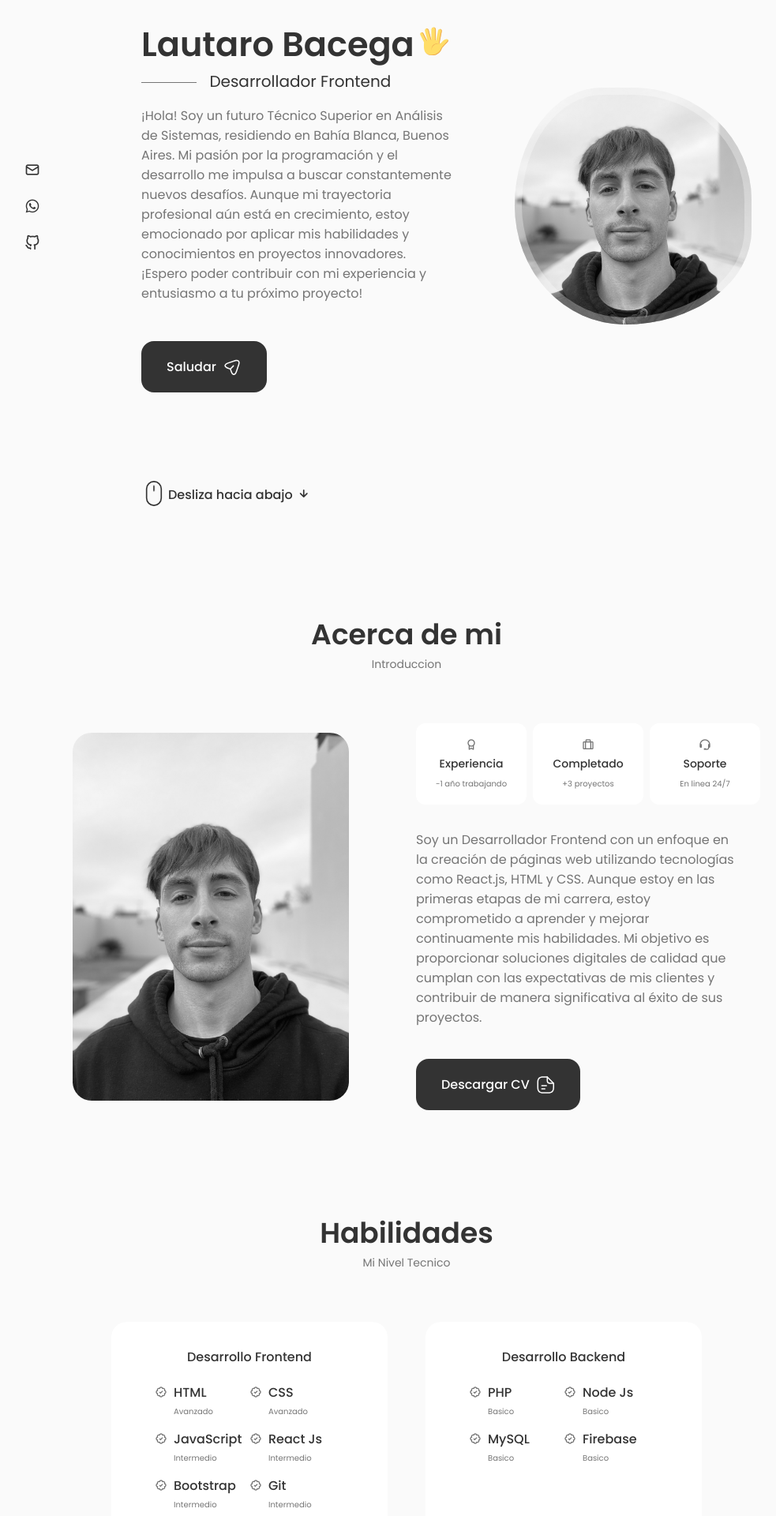
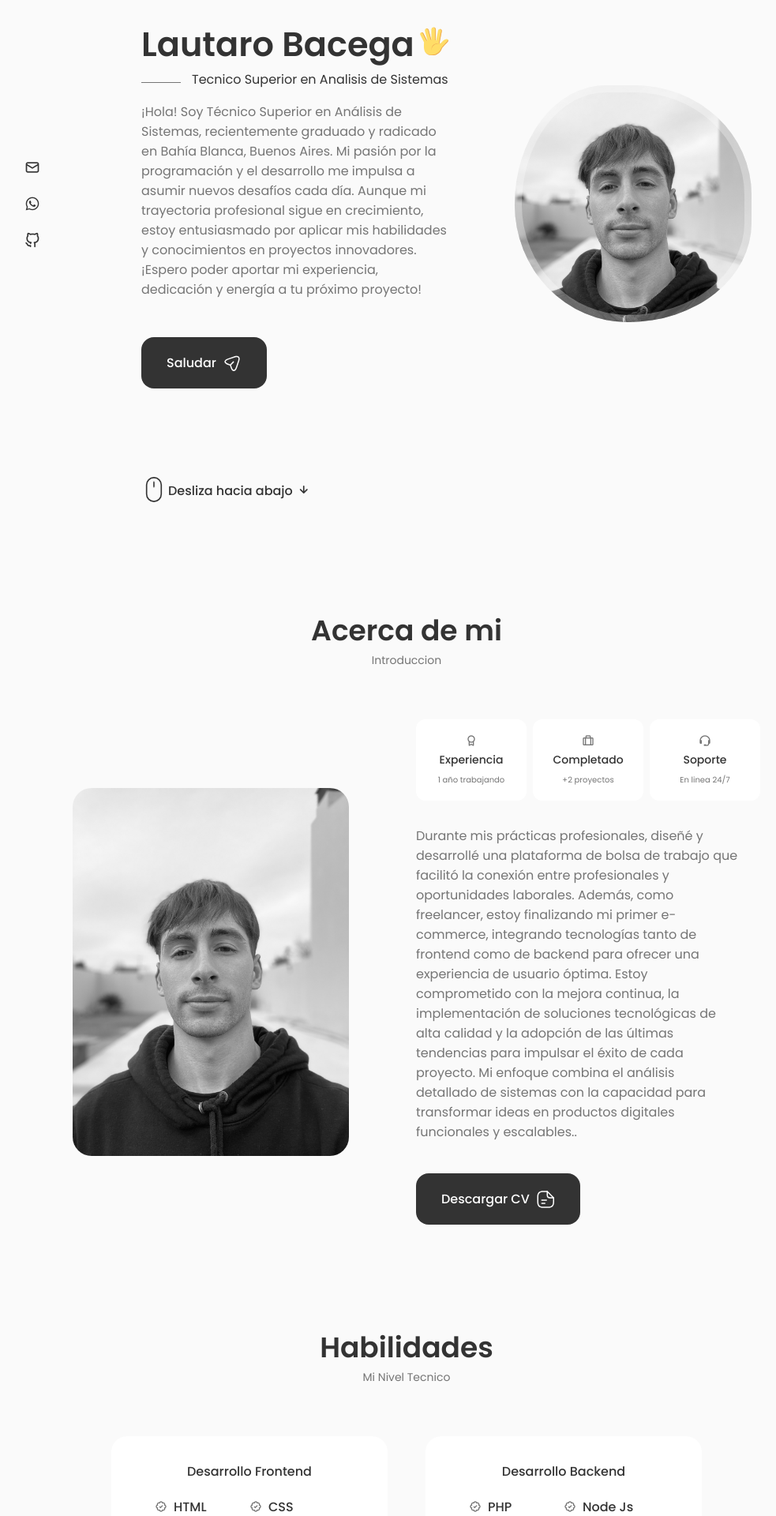
Before and after one commit to LautaroBacega/Portfolio-BacegaLautaro, a React (Create React App) app: page / in a window 1280 px wide. Shown: the part 160-2080 px from the top of the page at 79% size, without its empty margins (125-1108 px from the left). Built offline with nearby package versions, Linux system fonts and the light colour scheme.

Commit message:
detalles

```diff
--- a/src/components/about/About.jsx
+++ b/src/components/about/About.jsx
@@ -16,7 +16,8 @@ const About = () => {
             <div className="about__data">
                 <Info/>
 
-                <p className="about__description">Soy un Desarrollador Frontend con un enfoque en la creación de páginas web utilizando tecnologías como React.js, HTML y CSS. Aunque estoy en las primeras etapas de mi carrera, estoy comprometido a aprender y mejorar continuamente mis habilidades. Mi objetivo es proporcionar soluciones digitales de calidad que cumplan con las expectativas de mis clientes y contribuir de manera significativa al éxito de sus proyectos.</p>
+                <p className="about__description">Durante mis prácticas profesionales, diseñé y desarrollé una plataforma de bolsa de trabajo que facilitó la conexión entre profesionales y oportunidades laborales. Además, como freelancer, estoy finalizando mi primer e-commerce, integrando tecnologías tanto de frontend como de backend para ofrecer una experiencia de usuario óptima.
+                Estoy comprometido con la mejora continua, la implementación de soluciones tecnológicas de alta calidad y la adopción de las últimas tendencias para impulsar el éxito de cada proyecto. Mi enfoque combina el análisis detallado de sistemas con la capacidad para transformar ideas en productos digitales funcionales y escalables..</p>
 
                 <a download='' href={CV} className="button button--flex">Descargar CV
                     <svg
--- a/src/components/about/Info.jsx
+++ b/src/components/about/Info.jsx
@@ -6,13 +6,13 @@ const Info = () => {
         <div className="about__box">
             <i className="bx bx-award about-icon"></i>
             <h3 className="about__title">Experiencia</h3>
-            <span className="about__subtitle">-1 año trabajando</span>
+            <span className="about__subtitle">1 año trabajando</span>
         </div>
 
         <div className="about__box">
             <i className="bx bx-briefcase-alt about-icon"></i>
             <h3 className="about__title">Completado</h3>
-            <span className="about__subtitle">+3 proyectos </span>
+            <span className="about__subtitle">+2 proyectos </span>
         </div>
 
         <div className="about__box">
--- a/src/components/footer/Footer.jsx
+++ b/src/components/footer/Footer.jsx
@@ -15,12 +15,12 @@ const Footer = () => {
                 </li>
 
                 <li>
-                    <a href="#projects" className="footer__link">Portafolio</a>
+                    <a href="#portfolio" className="footer__link">Portafolio</a>
                 </li>
 
-                <li>
+                {/* <li>
                     <a href="#testimonials" className="footer__link">Testimonios</a>
-                </li>
+                </li> */}
             </ul>
 
             <div className="footer__social">
--- a/src/components/home/Data.jsx
+++ b/src/components/home/Data.jsx
@@ -54,8 +54,8 @@ function Data() {
                   ></path>
             </svg>
         </h1>
-        <h3 className="home__subtitle">Desarrollador Frontend</h3>
-        <p className="home__description">¡Hola! Soy un futuro Técnico Superior en Análisis de Sistemas, residiendo en Bahía Blanca, Buenos Aires. Mi pasión por la programación y el desarrollo me impulsa a buscar constantemente nuevos desafíos. Aunque mi trayectoria profesional aún está en crecimiento, estoy emocionado por aplicar mis habilidades y conocimientos en proyectos innovadores. ¡Espero poder contribuir con mi experiencia y entusiasmo a tu próximo proyecto!</p>
+        <h3 className="home__subtitle">Tecnico Superior en Analisis de Sistemas</h3>
+        <p className="home__description">¡Hola! Soy Técnico Superior en Análisis de Sistemas, recientemente graduado y radicado en Bahía Blanca, Buenos Aires. Mi pasión por la programación y el desarrollo me impulsa a asumir nuevos desafíos cada día. Aunque mi trayectoria profesional sigue en crecimiento, estoy entusiasmado por aplicar mis habilidades y conocimientos en proyectos innovadores. ¡Espero poder aportar mi experiencia, dedicación y energía a tu próximo proyecto!</p>
         <a href="#contact" className="button button--flex">Saludar
             <svg
                   class="button__icon"
--- a/src/components/home/home.css
+++ b/src/components/home/home.css
@@ -37,8 +37,8 @@
 
 .home__subtitle {
     position: relative;
-    font-size: var(--h3-font-size);
-    padding-left: 5.4rem;
+    font-size: 1rem;
+    padding-left: 4rem;
     font-weight: var(--font-normal);
     margin-bottom: var(--mb-1);
 }
@@ -46,7 +46,7 @@
 .home__subtitle::before {
     content: '';
     position: absolute;
-    width: 70px;
+    width: 50px;
     height: 1px;
     background-color: var(--text-color);
     left: 0;
--- a/src/components/skills/Frontend.jsx
+++ b/src/components/skills/Frontend.jsx
@@ -29,7 +29,7 @@ const Frontend = () => {
                     <i className="bx bx-badge-check"></i>
                     <div>
                         <h3 className="skills__name">JavaScript</h3>
-                        <span className="skills__level">Intermedio</span>
+                        <span className="skills__level">Avanzado</span>
                     </div>
                 </div>
 
@@ -37,7 +37,7 @@ const Frontend = () => {
                     <i className="bx bx-badge-check"></i>
                     <div>
                         <h3 className="skills__name">React Js</h3>
-                        <span className="skills__level">Intermedio</span>
+                        <span className="skills__level">Avanzado</span>
                     </div>
                 </div>
 
@@ -45,8 +45,8 @@ const Frontend = () => {
                     <i className="bx bx-badge-check"></i>
 
                     <div>
-                        <h3 className="skills__name">Bootstrap</h3>
-                        <span className="skills__level">Intermedio</span>
+                        <h3 className="skills__name">Tailwind</h3>
+                        <span className="skills__level">Avanzado</span>
                     </div>
                 </div>
 
@@ -55,7 +55,7 @@ const Frontend = () => {
 
                     <div>
                         <h3 className="skills__name">Git</h3>
-                        <span className="skills__level">Intermedio</span>
+                        <span className="skills__level">Avanzado</span>
                     </div>
                 </div>
 
```
